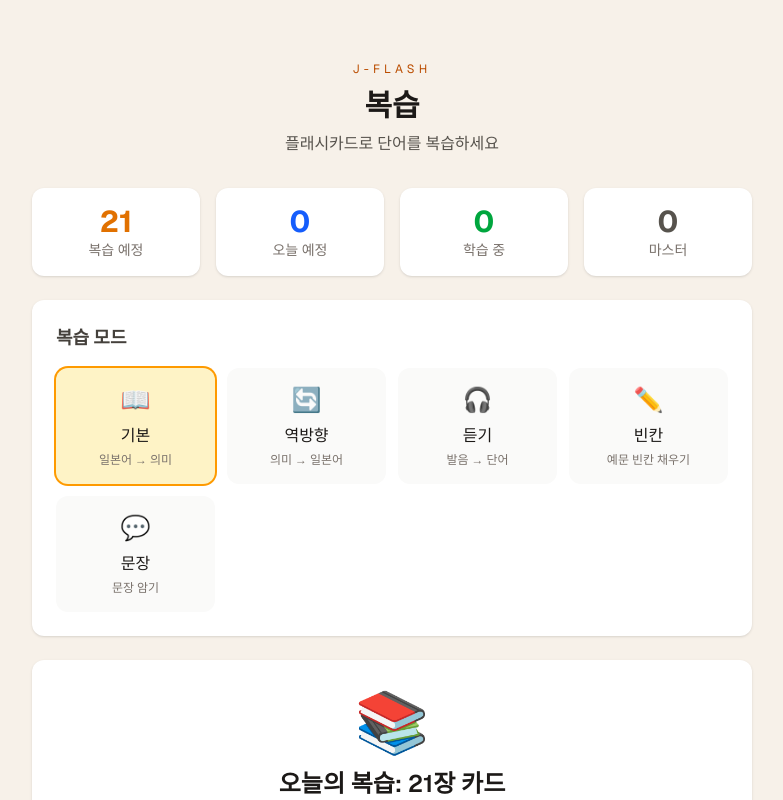
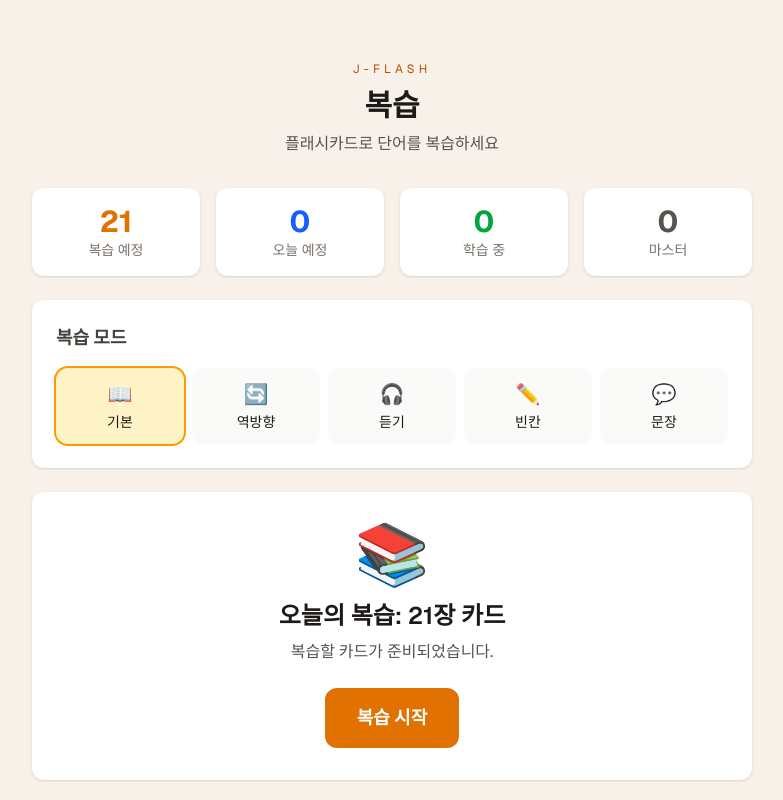
Before and after one commit to FatToFast/jflash, a Next.js app in the folder frontend/: page /review in a window 1280 px wide. Shown: the top 800 px of the page, without its empty margins (248-1031 px from the left). Built offline with nearby package versions, Linux system fonts and the light colour scheme; no server answers.

Commit message:
ui: 복습 모드 버튼 5열 균등 배치
- 5개 모드 버튼을 한 줄에 균등 배치 (grid-cols-5)
- 버튼 크기 및 패딩 조정으로 깔끔한 레이아웃
- description 제거하여 간결하게 표시

Co-Authored-By: Claude Opus 4.5 <noreply@anthropic.com>

```diff
--- a/frontend/app/review/page.tsx
+++ b/frontend/app/review/page.tsx
@@ -624,20 +624,19 @@ function ReviewPageContent() {
             {/* 복습 모드 선택 */}
             <div className="rounded-xl bg-white p-6 shadow-sm">
               <h3 className="mb-4 text-lg font-semibold text-stone-700">복습 모드</h3>
-              <div className="grid grid-cols-2 gap-3 sm:grid-cols-4">
+              <div className="grid grid-cols-5 gap-2">
                 {REVIEW_MODES.map((mode) => (
                   <button
                     key={mode.value}
                     onClick={() => setReviewMode(mode.value)}
-                    className={`flex flex-col items-center rounded-xl p-4 transition ${
+                    className={`flex flex-col items-center rounded-xl p-3 transition ${
                       reviewMode === mode.value
                         ? "bg-amber-100 ring-2 ring-amber-500"
                         : "bg-stone-50 hover:bg-stone-100"
                     }`}
                   >
-                    <span className="text-2xl">{mode.icon}</span>
-                    <span className="mt-2 font-medium">{mode.label}</span>
-                    <span className="mt-1 text-xs text-stone-500">{mode.description}</span>
+                    <span className="text-xl">{mode.icon}</span>
+                    <span className="mt-1 text-sm font-medium">{mode.label}</span>
                   </button>
                 ))}
               </div>
```
